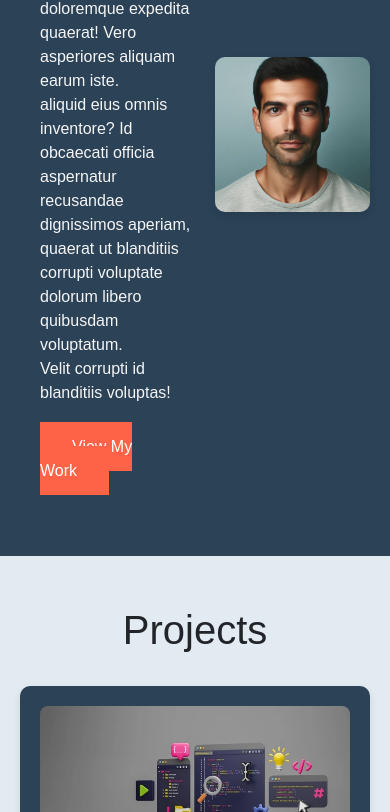
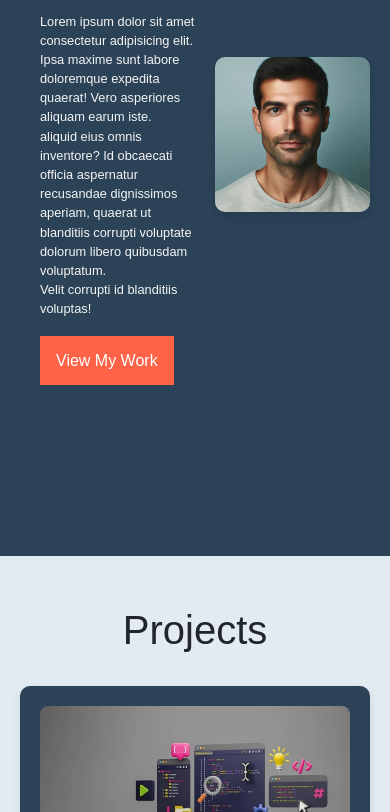
Before and after one commit to nishchay99sharma/Task-1, a plain HTML site: page index.htm in a window 390 px wide. Shown: the part 288-1100 px from the top of the page. Drawn offline with nearby package versions, Linux system fonts and the light colour scheme.

Commit message:
Update style.css

```diff
--- a/style.css
+++ b/style.css
@@ -54,6 +54,7 @@
 
 .cta-btn {
   padding: 1rem 2rem;
+  padding: 1rem 1rem;
   background-color: #ff6347;
   color: white;
   text-decoration: none;
@@ -378,12 +379,12 @@ footer p {
 
 /* responsives */
 
-@media (max-width: 768px) {
+@media (max-width: 600px) {
   .hero h1 {
     font-size: 2.5rem;
   }
 
   .hero p {
-    font-size: 1rem;
+    font-size: 0.8rem;
   }
 }
```
